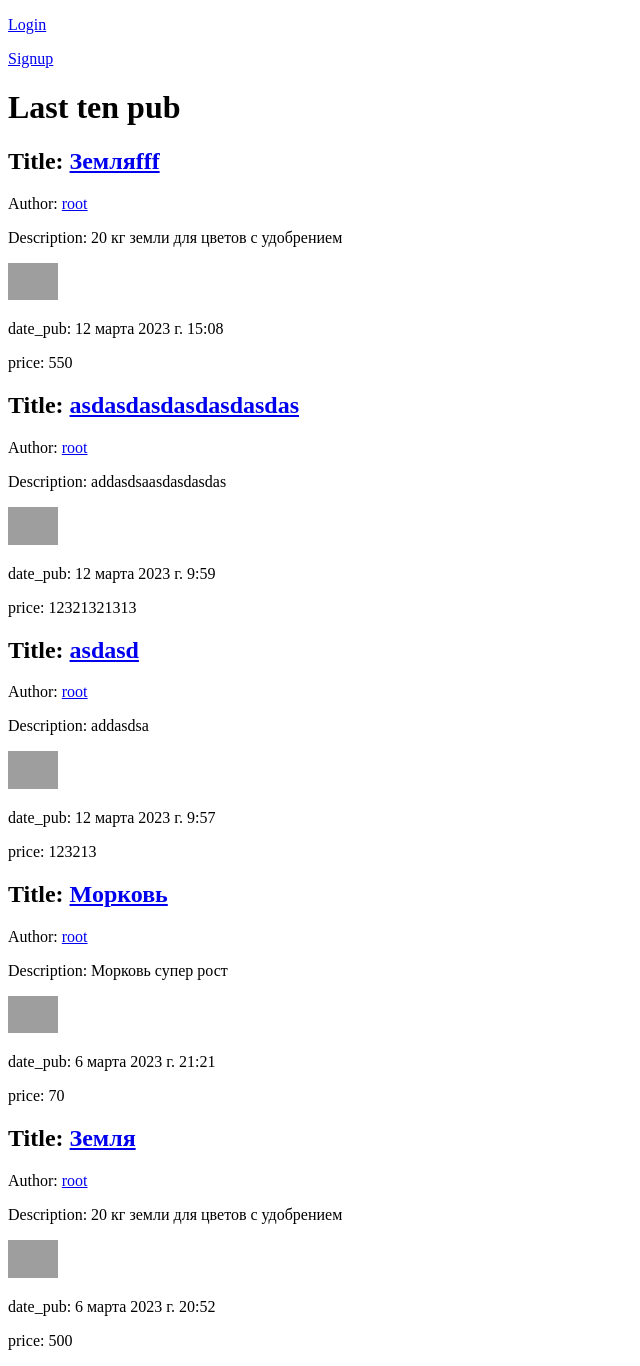
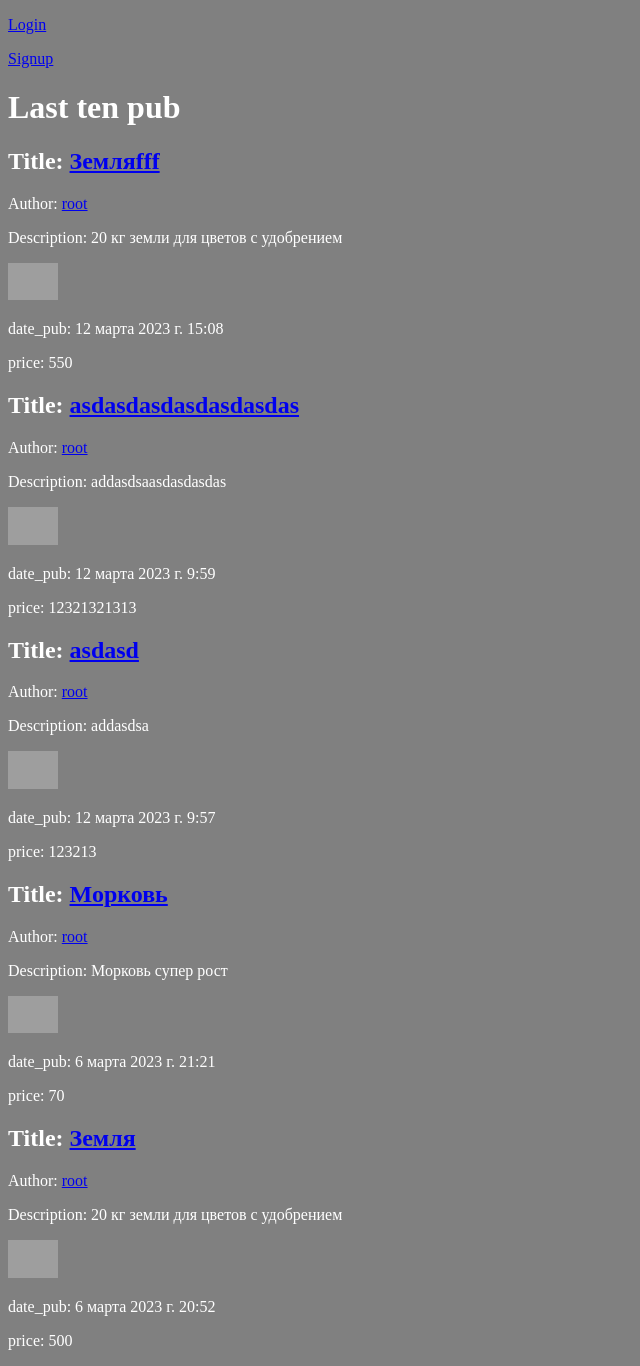
Before and after one commit to parabolla/my-study-project, a Django app: page / in a window 1280 px wide. Shown: the whole page, without its empty margins (0-640 px from the left). Run offline with Django 4.2, Linux system fonts and the light colour scheme; data comes from the database, SQL or seed files in the repository; grey boxes are pictures that could not be loaded.

Commit message:
add static files

```diff
--- a/my_dj_project/common/static/common/css/index.css
+++ b/my_dj_project/common/static/common/css/index.css
@@ -1,4 +1,4 @@
-.header {
+.page {
     min-height: 100%;
     background-color: grey;
     color: white;
--- a/my_dj_project/post/templates/post/index.html
+++ b/my_dj_project/post/templates/post/index.html
@@ -1,6 +1,9 @@
 {% extends 'base.html' %}
+{% load static %}
 
 {% block static_files %}
+    {{ block.super }}
+    <link rel="stylesheet" href="{% static 'post/css/index.css' %}" type="text/css">
 
 {% endblock static_files %}
 
--- a/my_dj_project/templates/base.html
+++ b/my_dj_project/templates/base.html
@@ -1,11 +1,10 @@
-
-
 <!DOCTYPE html>
 {% load static %}
 <html lang="en">
 <head>
     <meta charset="UTF-8">
     {% block static_files %}
+        <link rel="stylesheet" href="{% static 'common/css/index.css' %}" type="text/css">
     {% endblock static_files %}
     <title>
       {% block title %}
```
Also changed, not shown: my_dj_project/my_dj_project/settings.py (+5 -5 lines).
